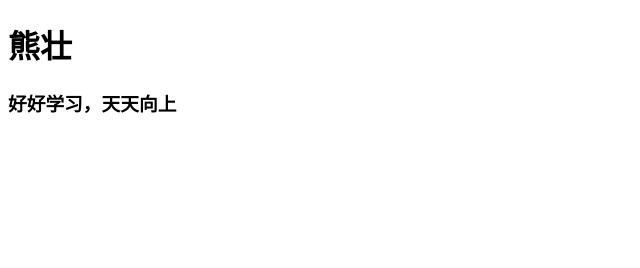
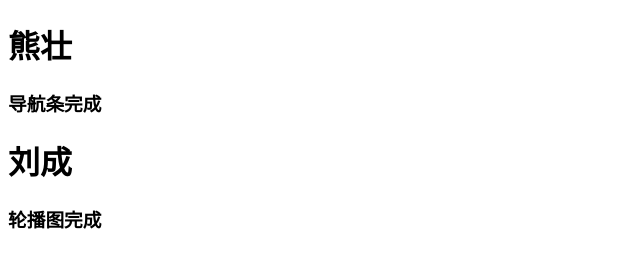
Before and after one commit to xiongzhuangaly/text01, a plain HTML site: page index.html in a window 1280 px wide. Shown: the whole page, without its empty margins (0-640 px from the left). Drawn offline with Linux system fonts and the light colour scheme.

Commit message:
轮播图完成

```diff
--- a/index.html
+++ b/index.html
@@ -8,6 +8,9 @@
 </head>
 <body>
     <h1>熊壮</h1>
-    <h3>好好学习，天天向上</h3>
+    <h3>导航条完成</h3>
+
+    <h1>刘成</h1>
+    <h3>轮播图完成</h3>
 </body>
 </html>
```
